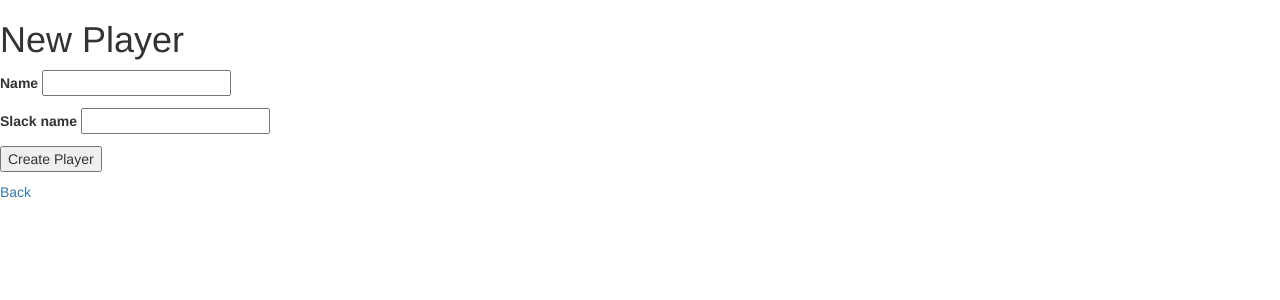
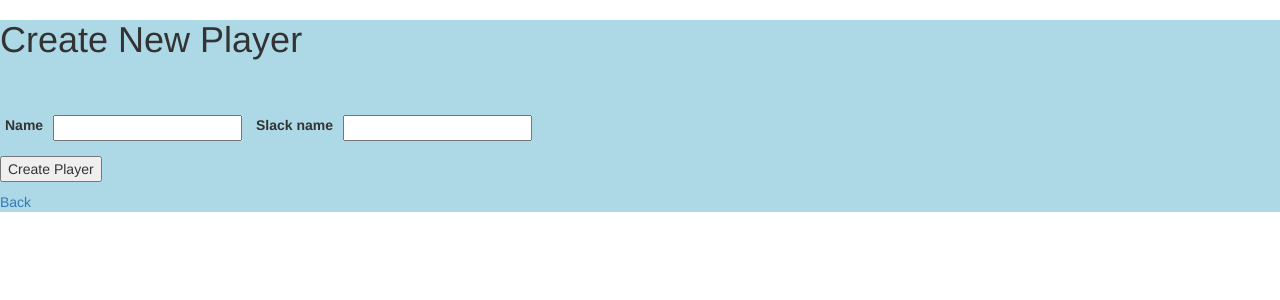
Before and after one commit to WCast13/pingpong, a Rails app: page /new in a window 1280 px wide. Shown: the top 300 px of the page. Run offline with Rails 7, Linux system fonts and the light colour scheme; style sheets or scripts are compiled from the project's sources; some libraries are stand-ins or nearby versions.

Commit message:
Added some styling to pages

```diff
--- a/app/assets/stylesheets/players.scss
+++ b/app/assets/stylesheets/players.scss
@@ -1,3 +1,34 @@
 // Place all the styles related to the Players controller here.
 // They will automatically be included in application.css.
 // You can use Sass (SCSS) here: http://sass-lang.com/
+div.player_header {
+margin-bottom: 50px;
+
+
+
+}
+div.create_player{
+
+background-color: lightblue;
+// I wannt to make this color the whole screen
+
+}
+
+div.field  {
+padding: 5px;
+display: inline-flex;
+
+
+
+}
+label {
+margin-right: 10px;
+
+
+}
+body {
+
+
+
+
+}
--- a/app/views/players/new.html.erb
+++ b/app/views/players/new.html.erb
@@ -1,5 +1,11 @@
-<h1>New Player</h1>
+<div class="create_player">
+<div class= "player_header">
 
+  <h1>Create New Player</h1>
+
+</div>
+<div class= "form">
 <%= render 'form', player: @player %>
-
+</div>
 <%= link_to 'Back', '/' %>
+</div>
```
Also changed, not shown: app/views/players/standings.html.erb (+5 -2 lines), Gemfile, Gemfile.lock.
